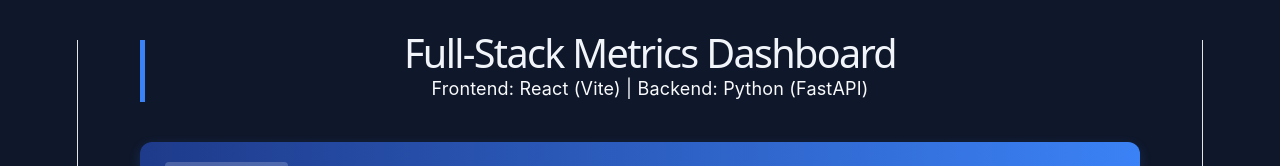
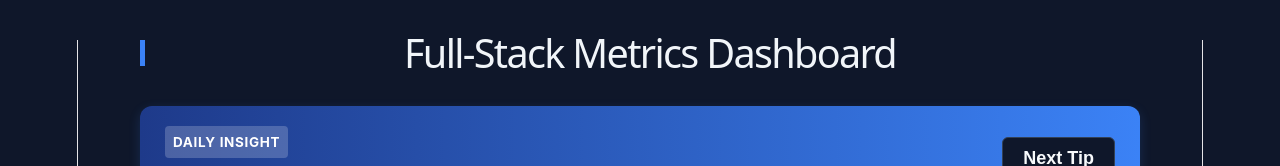
Before and after one commit to ammar01996/my-dashboard-frontend, a React (Vite) app: page / in a window 1280 px wide. Shown: the top 166 px of the page. Built offline with nearby package versions, Linux system fonts and the light colour scheme; no server answers.

Commit message:
Updated heading for the dashboard

```diff
--- a/src/App.jsx
+++ b/src/App.jsx
@@ -85,7 +85,6 @@
     <div className="dashboard-container">
       <header className="dash-header">
         <h1>Full-Stack Metrics Dashboard</h1>
-        <p>Frontend: React (Vite) | Backend: Python (FastAPI)</p>
       </header>
 
       <div className="api-banner">
```
